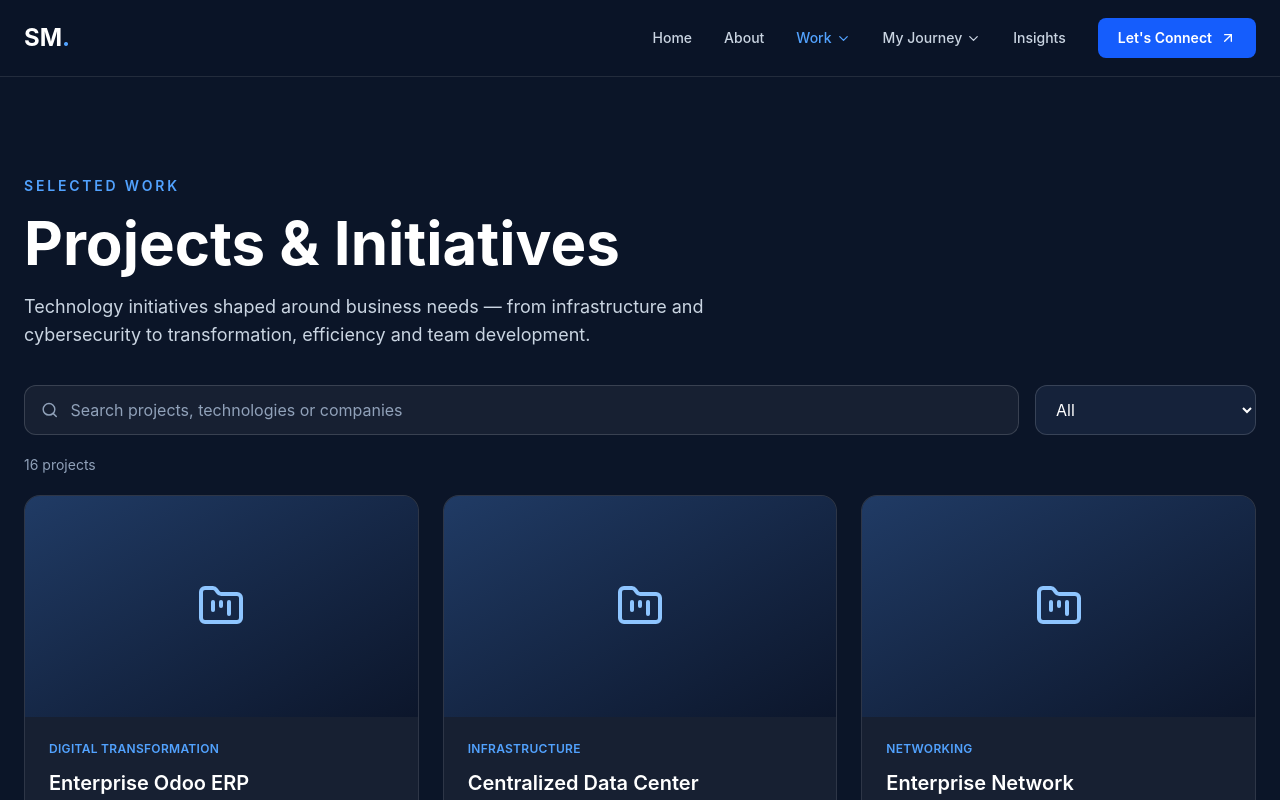
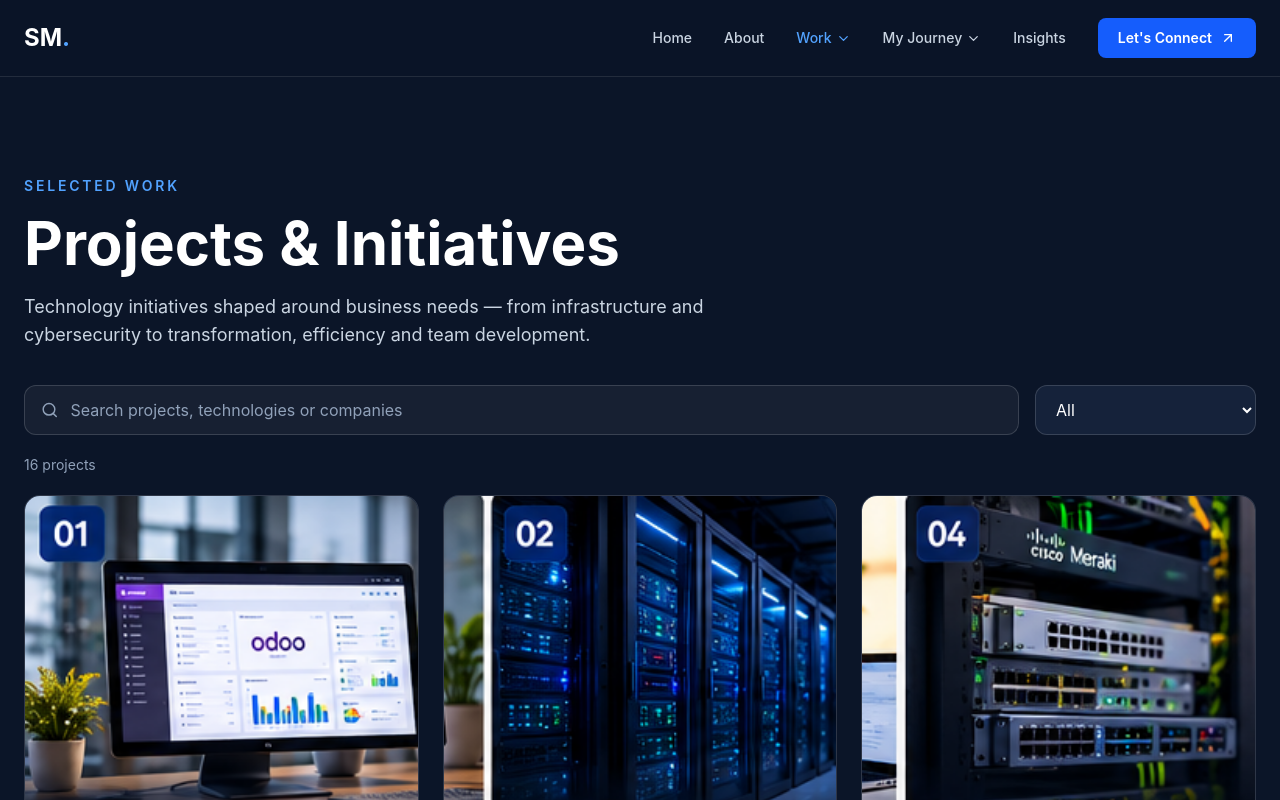
Before and after one commit to sherifhassan21/Portfolio, a React (Vite) app in the folder react-app/: page /projects in a window 1280 px wide. Shown: the top 800 px of the page. Built offline with nearby package versions, Linux system fonts and the light colour scheme.

Commit message:
Display uploaded project images in gallery and detail views

```diff
--- a/react-app/src/pages/Projects.tsx
+++ b/react-app/src/pages/Projects.tsx
@@ -25,7 +25,7 @@ export default function Projects() {
     <p className="mt-5 text-sm text-slate-400">{filtered.length} projects</p>
     <div className="mt-5 grid gap-6 md:grid-cols-2 xl:grid-cols-3">{filtered.map(p=><Link to={`/projects/${p.slug}`} key={p.id} className="group flex overflow-hidden rounded-2xl border border-white/10 bg-white/5 transition hover:-translate-y-1 hover:border-blue-400/60">
       <article className="flex w-full flex-col">
-        <div className="flex aspect-[16/9] items-center justify-center bg-gradient-to-br from-[#203b65] to-[#0c162b]"><FolderKanban size={48} className="text-blue-300"/></div>
+        <div className="flex aspect-[16/9] items-center justify-center bg-gradient-to-br from-[#203b65] to-[#0c162b]">{p.image ? <img src={p.image} alt={`Illustration for ${p.title}`} loading="lazy" className="h-full w-full object-cover object-top" /> : <FolderKanban size={48} className="text-blue-300"/>}</div>
         <div className="flex flex-1 flex-col p-6">
           <span className="text-xs font-semibold uppercase tracking-wide text-blue-400">{p.category}</span>
           <h2 className="mt-3 text-xl font-semibold text-white">{p.title}</h2>
```
